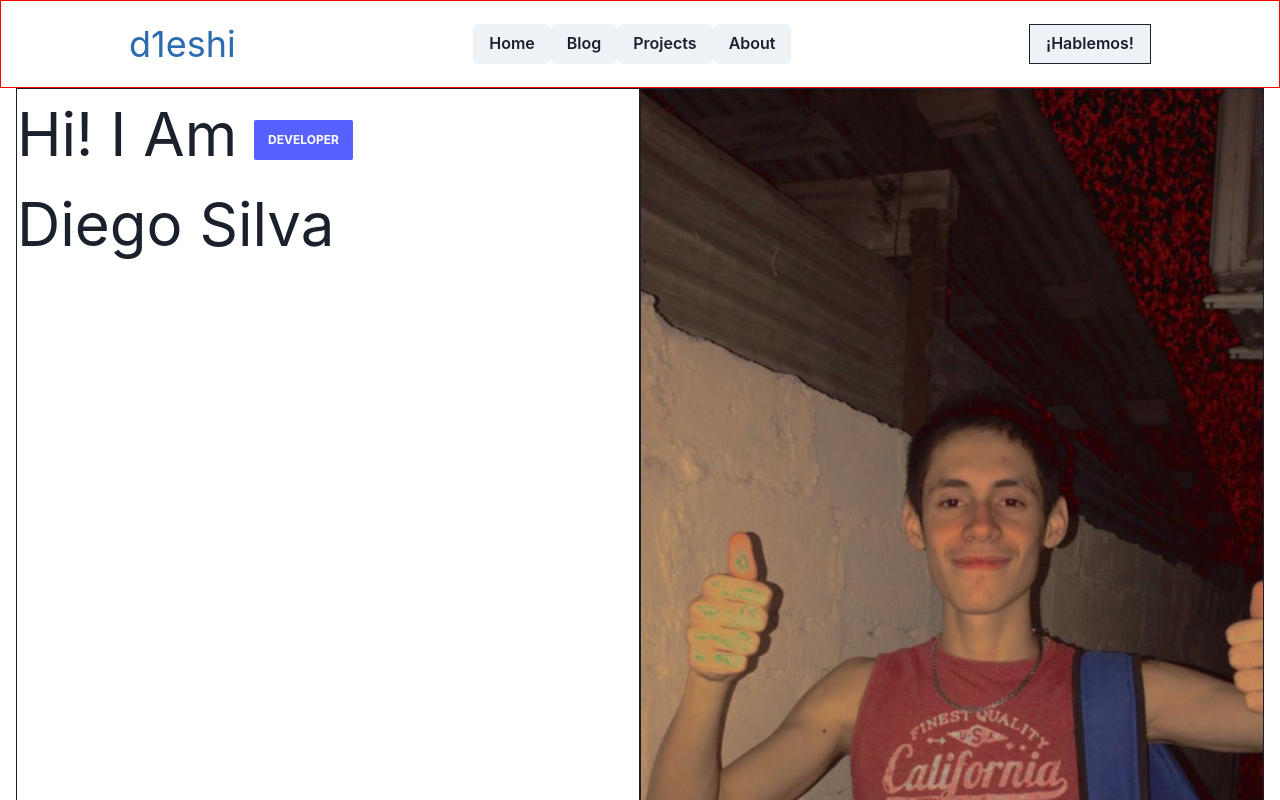
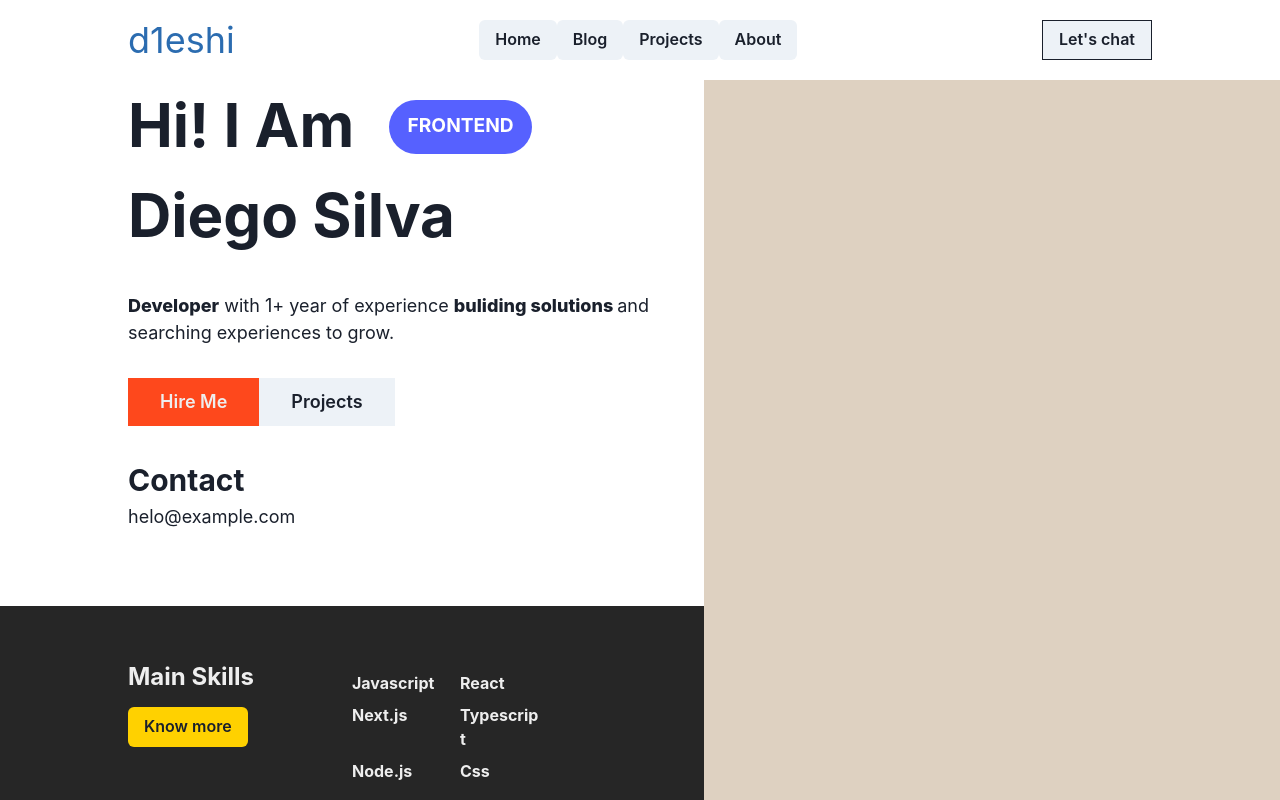
Before and after one commit to d1eshi/d1eshi-dev, a Next.js app: page / in a window 1280 px wide. Shown: the top 800 px of the page. Built offline with nearby package versions, Linux system fonts and the light colour scheme.

Commit message:
first layouts and starting features

```diff
--- a/components/layouts/MainLayout.tsx
+++ b/components/layouts/MainLayout.tsx
@@ -1,3 +1,4 @@
+import { Container } from '@chakra-ui/react'
 import React, { FC, ReactNode } from 'react'
 import { Footer, Navbar } from '../ui'
 
@@ -8,9 +9,10 @@ interface Props {
 export const MainLayout: FC<Props> = ({ children }) => {
   return (
     <>
-      <Navbar />
-      {children}
-      <Footer />
+      <Container h='100vh' maxW='100vw' p={0} m={0}>
+        <Navbar />
+        {children}
+      </Container>
     </>
   )
 }
--- a/components/ui/Navbar.tsx
+++ b/components/ui/Navbar.tsx
@@ -1,4 +1,4 @@
-import { Box, Button, Flex, Spacer, Text } from '@chakra-ui/react'
+import { Box, Button, Container, Flex, Spacer, Text } from '@chakra-ui/react'
 import React, { FC } from 'react'
 import { CustomLink } from './CustomLink'
 
@@ -12,9 +12,8 @@ const routes = [
 
 export const Navbar: FC<Props> = () => {
   return (
-    // Desktop
-    <Flex py='1em' border='1px solid red' align='center'>
-      <Flex w='100%' px='8em' alignItems='center' display={['none', 'none', 'flex', 'flex']}>
+    <Flex py='1em' align='center' h='10%'>
+      <Flex w='100%' px={32} alignItems='center' display={['none', 'none', 'flex', 'flex']}>
         <Box>
           <Text fontSize='4xl' color='blue.600'>
             d1eshi
@@ -29,7 +28,7 @@ export const Navbar: FC<Props> = () => {
         <Spacer />
         <Box>
           <Button colorScheme='gray' border='1px' borderRadius={0}>
-            ¡Hablemos!
+            {`Let's chat`}
           </Button>
         </Box>
       </Flex>
--- a/customTheme.ts
+++ b/customTheme.ts
@@ -2,14 +2,23 @@ import { extendTheme } from '@chakra-ui/react'
 
 // 2. Call `extendTheme` and pass your custom values
 export const customTheme = extendTheme({
+  space: {
+    0.5: '0px',
+  },
   components: {
     Badge: {
       sizes: {
-        md: {
-          // h: '20px',
-          px: '14px',
-          py: '11px',
+        custom: {
+          pb: '14px',
+          pt: '11px',
+          px: '18px',
         },
+      },
+    },
+    Container: {
+      'padding-inline-end': '2rem',
+      space: {
+        p: '0px',
       },
     },
   },
@@ -18,6 +27,7 @@ export const customTheme = extendTheme({
       500: '#5661ff',
       // ...
       900: '#fe481c',
+      901: '#fe481c',
     },
   },
 })
--- /dev/null
+++ b/pages/blog/index.tsx
@@ -0,0 +1,5 @@
+import React from 'react'
+
+export const Blog = () => {
+  return <h1>blog</h1>
+}
--- a/pages/index.tsx
+++ b/pages/index.tsx
@@ -1,4 +1,19 @@
-import { Badge, Box, Container, Grid, GridItem, Text } from '@chakra-ui/react'
+import {
+  Badge,
+  Box,
+  Button,
+  Container,
+  Flex,
+  Grid,
+  GridItem,
+  HStack,
+  List,
+  ListItem,
+  SimpleGrid,
+  Spacer,
+  Text,
+  VStack,
+} from '@chakra-ui/react'
 import Image from 'next/image'
 import React from 'react'
 import { MainLayout } from '../components/layouts'
@@ -6,19 +21,94 @@ import { MainLayout } from '../components/layouts'
 const Home: React.FC = () => {
   return (
     <MainLayout>
-      <Container minH='100vh' maxW='container.xl'>
-        <Grid templateColumns='repeat(2, 1fr)' h='calc(100vh - 6em)'>
-          <GridItem h='100%' border='1px'>
-            <Text fontSize='6xl'>
-              Hi! I Am{' '}
-              <Badge variant='solid' bg='brand.500' size='md'>
-                Developer
-              </Badge>{' '}
-              <br /> Diego Silva
-            </Text>
-          </GridItem>
-          <GridItem w='100%' border='1px' className={`image-container`}>
-            <Image src='/profile.jpg' layout='fill' alt='image of Diego Silva' className={`image`} />
+      <Container h='90%' p='0px' maxWidth='100vw'>
+        <Grid templateColumns='55% 45%' h='100%'>
+          <VStack alignItems='flex-start'>
+            {/* first block */}
+            <VStack pl={32} spacing={8} alignItems='flex-start' height='80%' w='100%'>
+              <Text fontSize={['4xl', '4xl', '6xl', '6xl']} position='relative' fontWeight={700}>
+                Hi! I Am{' '}
+                <Badge
+                  className='badge-roles'
+                  fontSize='1.2rem'
+                  top={5}
+                  right='-4em'
+                  position='absolute'
+                  variant='solid'
+                  bg='brand.500'
+                  size='custom'
+                  borderRadius={38}
+                ></Badge>{' '}
+                <br /> Diego Silva
+              </Text>
+              <Text fontSize='lg'>
+                <span className='bold-span'>Developer</span> with 1+ year of experience{' '}
+                <span className='bold-span'>buliding solutions </span> and searching experiences to grow.
+              </Text>
+              <Box>
+                <Button
+                  backgroundColor='brand.900'
+                  _hover={{ bg: '#fe481c' }}
+                  color='#eee'
+                  fontSize='lg'
+                  px={8}
+                  py={6}
+                  borderRadius={0}
+                >
+                  Hire Me
+                </Button>
+                <Button fontSize='lg' px={8} py={6} borderRadius={0}>
+                  Projects
+                </Button>
+              </Box>
+              <Box>
+                <Text fontSize='3xl' fontWeight={700}>
+                  Contact
+                </Text>
+                <Text fontSize='lg'>helo@example.com</Text>
+              </Box>
+            </VStack>
+            <SimpleGrid
+              columns={2}
+              maxH='15em'
+              px={32}
+              h='30%'
+              w='100%'
+              m={0}
+              alignItems='center'
+              backgroundColor='#262626'
+              justifyContent='flex-start'
+            >
+              <Box>
+                <Text color='#eee' fontSize='2xl' fontWeight={700} mb={3}>
+                  Main Skills
+                </Text>
+                <Button background='#ffd100'>Know more</Button>
+              </Box>
+              <List
+                display='flex'
+                alignItems='center'
+                justifyContent='center'
+                flexWrap='wrap'
+                w='12em'
+                gap='0 1em'
+                h='4em'
+                color='#eee'
+              >
+                <SimpleGrid columns={2} spacingX={6} spacingY={2} fontWeight={700}>
+                  <ListItem>Javascript</ListItem>
+                  <ListItem>React</ListItem>
+                  <ListItem>Next.js</ListItem>
+                  <ListItem>Typescript</ListItem>
+                  <ListItem>Node.js</ListItem>
+                  <ListItem>Css</ListItem>
+                </SimpleGrid>
+              </List>
+            </SimpleGrid>
+          </VStack>
+          <GridItem w='100%' className={`image-container`} display={['none', 'block']}>
+            {/* <Image src='/profile.jpg' layout='fill' alt='image of Diego Silva' className={`image`} /> */}
+            <Box w='100%' h='100%' backgroundColor='#ded1c1'></Box>
           </GridItem>
         </Grid>
       </Container>
--- a/styles/globals.css
+++ b/styles/globals.css
@@ -24,3 +24,40 @@ a {
   position: relative !important;
   height: unset !important;
 }
+
+.bold-span {
+  font-weight: 800;
+}
+
+.badge-role {
+  animation: rotate 8s infinite;
+  /* transition: smooth; */
+}
+
+.badge-roles::after {
+  content: 'Developer';
+  animation: change alternate 4s infinite;
+
+  transition: all;
+}
+@keyframes change {
+  0% {
+    content: 'Frontend';
+  }
+  50% {
+    content: 'Frontend';
+  }
+  100% {
+    content: 'Entrepenuer';
+  }
+}
+
+@keyframes rotate {
+  0% {
+    transform: rotateX(360deg);
+  }
+  100% {
+    transform: rotateX(0deg);
+    /* content: 'Entrepenuer'; */
+  }
+}
```
Also changed, not shown: post.tsx (added, +13 -0 lines), carbon/customTheme.ts-2022-07-12-02-13-23.png (added), carbon/customTheme.ts-2022-07-12-02-14-35.png (added).
